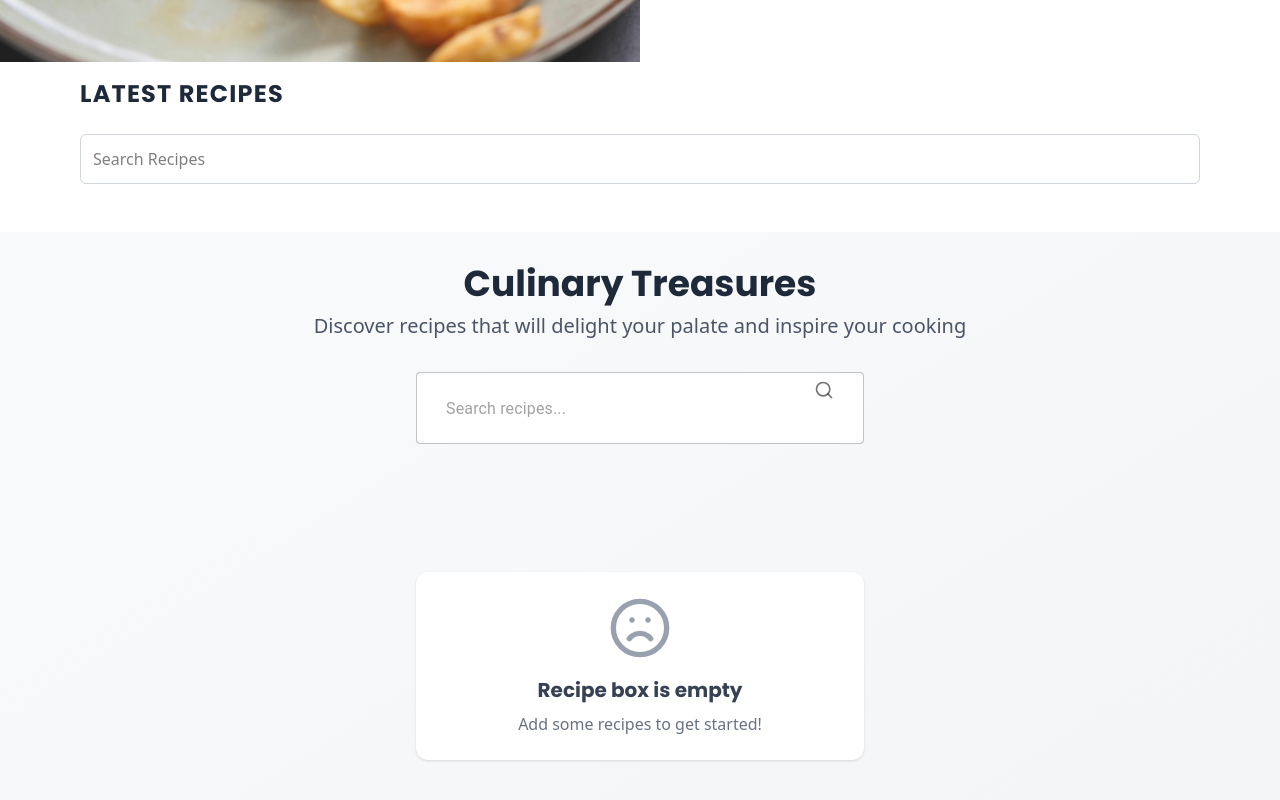
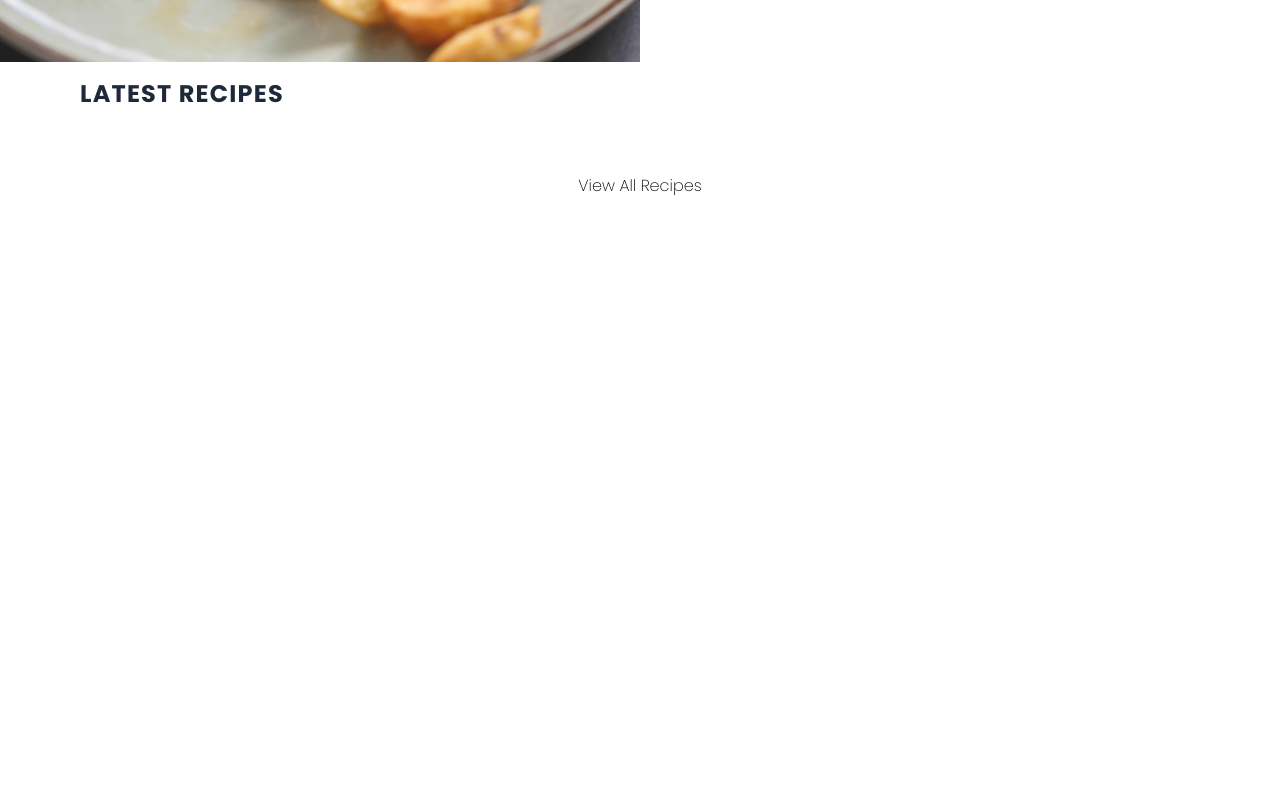
Before and after one commit to PasanSasmika/Flavor-Exchange-Recipe-Sharing-Platform, a React (Vite) app: page / in a window 1280 px wide. Shown: the part 819-1619 px from the top of the page. After the commit the page ends 1041 px from the top, so only its background shows below. Built offline with nearby package versions, Linux system fonts and the light colour scheme.

Commit message:
Recipes page created

```diff
--- a/src/App.jsx
+++ b/src/App.jsx
@@ -1,5 +1,4 @@
 import { Route, Routes } from "react-router-dom"
-// import Home from "./pages/Home"
 import NavBar from "./components/NavBar"
 import Signup from "./pages/Signup"
 import Login from "./pages/Login"
@@ -7,6 +6,7 @@ import RecipeDetails from "./pages/RecipeDetails"
 import Favorites from "./pages/Favorites"
 import AddRecipe from "./pages/AddRecipe"
 import UserPages from "./pages/userPages/userPages"
+import Home from "./pages/Home"
 
 
 function App() {
@@ -16,7 +16,7 @@ function App() {
     <NavBar />
     <Routes>
     <Route path="/" element={<UserPages />} />
-      {/* <Route path="/" element={<Home />} /> */}
+      <Route path="/recipes" element={<Home />} />
       <Route path="/signup" element={<Signup />} />
       <Route path="/login" element={<Login />} />
       <Route path="/recipe/:id" element={<RecipeDetails />} />
--- a/src/pages/Home.jsx
+++ b/src/pages/Home.jsx
@@ -27,26 +27,21 @@ const Home = () => {
         </div>
 
         <div className="relative max-w-md mx-auto">
-          <TextField
-            fullWidth
-            size="medium"
+  <div className="relative flex items-center">
+    <input
+      type="text"
       placeholder="Search recipes..."
-            variant="outlined"
       value={search}
       onChange={(e) => setSearch(e.target.value)}
-            className="bg-white rounded-lg"
-            InputProps={{
-              className: "text-gray-700 pl-4 pr-12 py-2 font-medium",
-              endAdornment: (
-                <IconButton
-                  className="absolute right-2 top-1/2 transform -translate-y-1/2 text-gray-500 hover:text-gray-700"
+      className="w-full pl-5 pr-12 py-3 rounded-lg border border-gray-300 focus:border-blue-500 focus:ring-2 focus:ring-blue-200 outline-none transition-all duration-200 shadow-sm text-gray-700 font-medium"
+    />
+    <button
+      className="absolute right-3 text-gray-500 hover:text-blue-600 transition-colors"
       aria-label="search"
     >
-                  <FiSearch className="text-xl" />
-                </IconButton>
-              ),
-            }}
-          />
+      <FiSearch className="w-5 h-5" />
+    </button>
+  </div>
 </div>
       </div>
 
--- a/src/pages/userPages/LatestRecipies.jsx
+++ b/src/pages/userPages/LatestRecipies.jsx
@@ -1,5 +1,6 @@
 import React, { useState } from 'react';
 import { useRecipes } from '../../context/RecipeContext';
+import { Link } from 'react-router-dom';
 
 function LatestRecipes() {
     const [search, setSearch] = useState('');
@@ -14,17 +15,6 @@ function LatestRecipes() {
                 Latest Recipes
             </h2>
 
-            {/* Search Input */}
-            <div className="mb-8">
-                <input
-                    type="text"
-                    placeholder="Search Recipes"
-                    className="w-full p-3 border border-gray-300 rounded-md focus:outline-none focus:ring-2 focus:ring-primary focus:border-transparent"
-                    value={search}
-                    onChange={(e) => setSearch(e.target.value)}
-                />
-            </div>
-
             {/* Recipes Grid */}
             <div className="grid grid-cols-1 sm:grid-cols-2 lg:grid-cols-3 gap-6">
                 {filteredRecipes.map((recipe) => (
@@ -35,7 +25,7 @@ function LatestRecipes() {
                         {/* Recipe Image */}
                         <div className="w-full h-48">
                             <img
-                                src={recipe.image}
+                                src={recipe.imageUrl}
                                 alt={recipe.title}
                                 className="w-full h-full object-cover"
                             />
@@ -61,6 +51,14 @@ function LatestRecipes() {
                     </div>
                 ))}
             </div>
+            <div className="mt-8 text-center">
+                <Link
+                    to="/recipes"
+                    className="inline-block px-6 py-2 bg-primary text-black rounded-md hover:bg-primary-dark transition-colors font-primary"
+                >
+                    View All Recipes
+                </Link>
+            </div>
         </div>
     );
 }
--- a/src/pages/userPages/UserPages.jsx
+++ b/src/pages/userPages/UserPages.jsx
@@ -1,6 +1,5 @@
 import React from 'react'
 import { Route, Routes } from 'react-router-dom'
-import Home from '../Home'
 import MainPage from '../MainPage'
 import LatestRecipes from './LatestRecipies'
 
@@ -16,7 +15,7 @@ function UserPages() {
             <main>
                 <MainPage/>
                 <LatestRecipes/>
-              <Home/>
+
 
             </main>
           }
```
Lines whose indentation alone changed are shown as unchanged.
